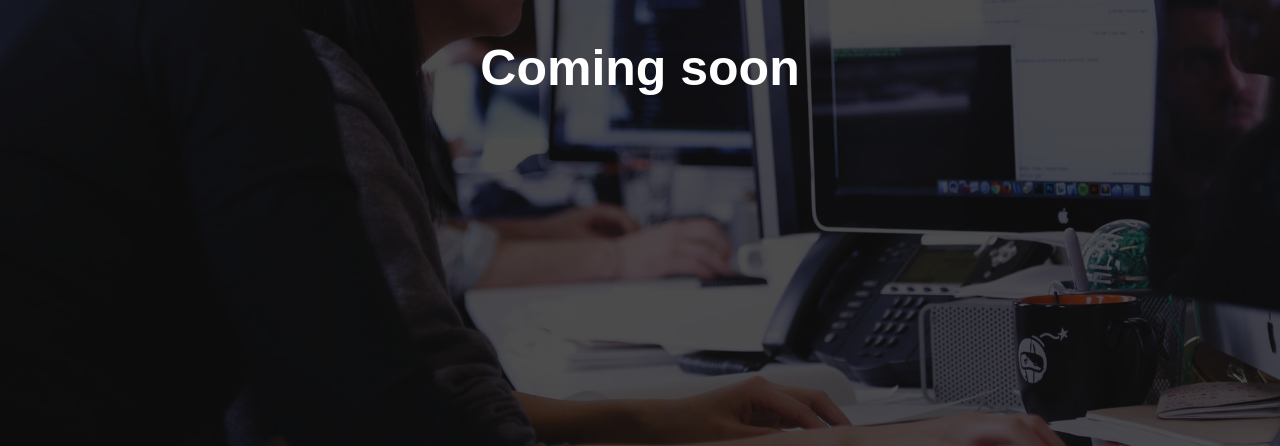
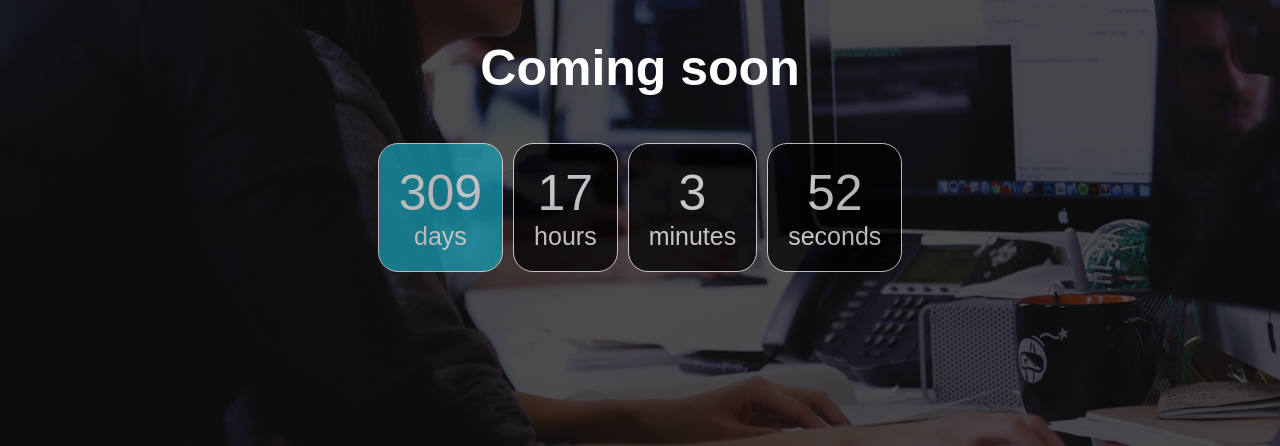
Before and after one commit to axixnix/coming_soon_landing_page, a plain HTML site: page index.html in a window 1280 px wide. Shown: the part 354-800 px from the top of the page. Drawn offline with Linux system fonts and the light colour scheme.

Commit message:
just used liveserver to check my work and realized that the countdown div was not displaying, got it to display, found out the divs within the countdown were not approximating properly, corrected all the mistakes

```diff
--- a/css/style.css
+++ b/css/style.css
@@ -54,6 +54,10 @@ body {
   margin: 5px;
 }
 
+.countdown div:first-child {
+  background: #17a2b8;
+}
+
 .countdown span {
   display: block;
   font-size: 25px;
--- a/js/main.js
+++ b/js/main.js
@@ -1,24 +1,26 @@
 const countdown = document.querySelector('.countdown')
 
 // set launch date (milliseconds)
-const launchDate = new Date('Oct 29,2019 13:00:00').getTime()
+const launchDate = new Date('Jan 29,2020 13:00:00').getTime()
+
+console.log(launchDate)
 
 // update every second
 const intvl = setInterval(() => {
   // get today's date and time (milliseconds)
-  const now = new Date().getTime
+  const now = new Date().getTime()
 
   // distance from now to the launch date
   const distance = launchDate - now
 
   // time calculations
-  const days = math.floor(distance / (1000 * 60 * 60 * 24))
+  const days = Math.floor(distance / (1000 * 60 * 60 * 24))
 
-  const hours = math.floor((distance % (1000 * 60 * 60 * 24))) / (1000 * 60 * 60)
+  const hours = Math.floor(distance % (1000 * 60 * 60 * 24) / (1000 * 60 * 60))
 
-  const minutes = math.floor(distance % (1000 * 60 * 60)) / (1000 * 60)
+  const minutes = Math.floor(distance % (1000 * 60 * 60) / (1000 * 60))
 
-  const seconds = math.floor(distance % (1000 * 60)) / (1000)
+  const seconds = Math.floor(distance % (1000 * 60) / (1000))
 
   // display result
   countdown.innerHTML = `
```
